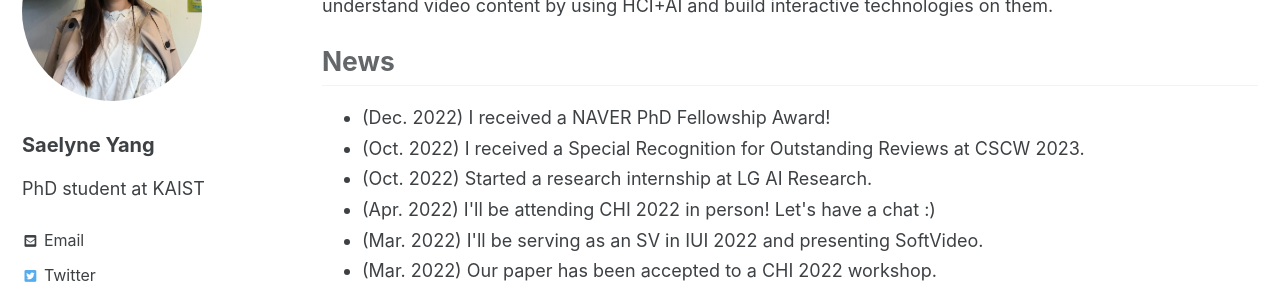
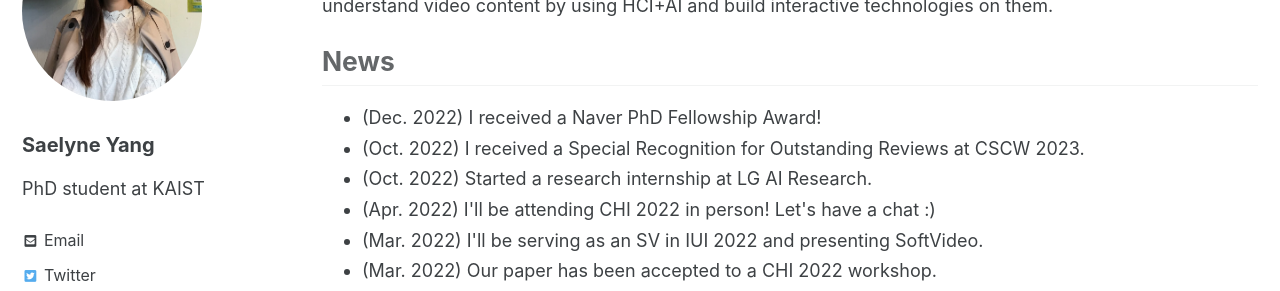
Before and after one commit to saelyne/saelyne-website, a Jekyll site: the page built from index.html, in a window 1280 px wide and 1400 px high. Shown: the part 190-481 px from the top of the window. Built offline with Jekyll 4.4.1, drawn with Linux system fonts in a browser that asks for light colours; cached includes are drawn as plain includes; the list of posts is cut into pages by our own code; some of the changed text lies outside the part shown.

```diff
--- a/_data/awards.yml
+++ b/_data/awards.yml
@@ -1,3 +1,6 @@
+- title: "Naver PhD Fellowship"
+  date: "2022"
+  link: ""
 - title: "Special Recognition for Outstanding Reviews"
   date: "CSCW 2023"
   link: ""
--- a/_data/news.yml
+++ b/_data/news.yml
@@ -1,4 +1,4 @@
-- item: (Dec. 2022) I received a NAVER PhD Fellowship Award!
+- item: (Dec. 2022) I received a Naver PhD Fellowship Award!
 - item: (Oct. 2022) I received a Special Recognition for Outstanding Reviews at CSCW 2023.
 - item: (Oct. 2022) Started a research internship at LG AI Research.
 - item: (Apr. 2022) I'll be attending CHI 2022 in person! Let's have a chat :)
```
